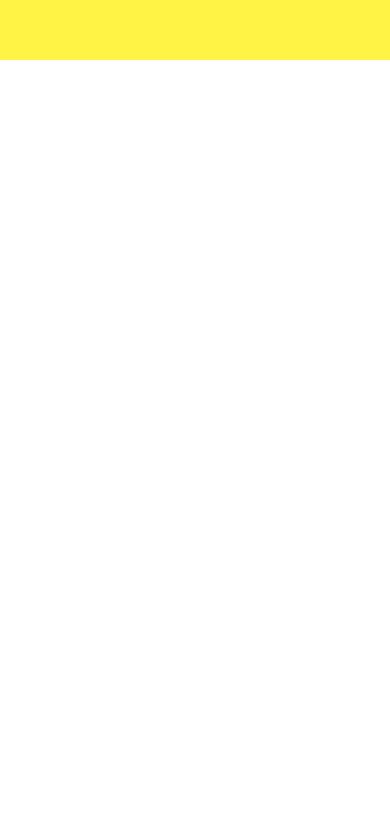
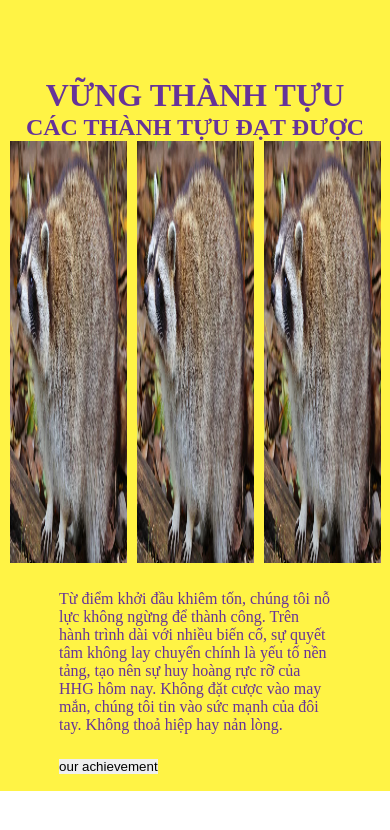
Before and after one commit to incandescent-raccoon/HHG_Fullstack, a plain HTML site: page hoangtum_ver/index.html in a window 390 px wide. Shown: the part 8605-9435 px from the top of the page. Before the commit the page ends 8665 px from the top, so only its background shows below. Drawn offline with Linux system fonts and the light colour scheme.

Commit message:
6/7 layout
finished 6/7, undone the suggestion of space 5/7 part

```diff
--- a/hoangtum_ver/asset/css/HHG.css
+++ b/hoangtum_ver/asset/css/HHG.css
@@ -360,4 +360,57 @@ p {
 
 
 
+
+
+
+    .achievementment{
+        text-align: center;
+        padding: 0;
+        margin: 0;
+        background-color: #fff345;
+        font-size: 40px;
+
+    }
+    .thanhtuuHHG{
+        margin: 2vh 2vh 0 2vh;
+
+    }
+
+    .thanhtuu{
+        text-align: left;
+        margin: 2vh 5vh 5vh 5vh;
+
+    }
+    .achievement{
+        margin: 2vh 2vh 2vh 2vh;
+
+    }
+
+    .vungketqua1{
+        padding: 2vh 2vh 0 2vh;
+        font-size: 80%;
+    }
+
+    .vungketqua{
+        font-size: 60%;
+    }
+
+
+
+    .racoon3 {
+        width: 30%;
+        height: 50vh;
+    }
+    .racoon4{
+        width: 30%;
+        height: 50vh;
+    }
+    .racoon5{
+        width: 30%;
+        height: 50vh;
+    }
+
+
+
+
 }
--- a/hoangtum_ver/index.html
+++ b/hoangtum_ver/index.html
@@ -152,7 +152,25 @@
             </section>
 
 
-            <section class="construction & achievement"></section>
+            <section class="constructionachievement"></section>
+            <div class="achievementment">
+
+                <h3  class="vungketqua1"> VỮNG THÀNH TỰU </h3>
+
+                 <h2 class="vungketqua"> CÁC THÀNH TỰU ĐẠT ĐƯỢC </h2>
+                 <img src = "asset/img/racoonbeo.jpg" alt="logo"  class="racoon3">
+                 <img src = "asset/img/racoonbeo.jpg" alt="logo"  class="racoon4">
+                 <img src = "asset/img/racoonbeo.jpg" alt="logo"  class="racoon5">
+
+                 <div class="thanhtuu">
+                 <p class="thanhtuuHHG">Từ điểm khởi đầu khiêm tốn, chúng tôi nỗ lực không ngừng để thành công. Trên hành trình dài với nhiều biến
+                    cố, sự quyết tâm không lay chuyển chính là yếu tố nền tảng, tạo nên sự huy hoàng rực rỡ của HHG hôm nay.
+                    Không đặt cược vào may mắn, chúng tôi tin vào sức mạnh của đôi tay.
+                    Không thoả hiệp hay nản lòng.
+                </p>
+                <button class="achievement"> our achievement </button>
+                </div>
+            </div>
 
 
             <section class="information" > </section>
```
